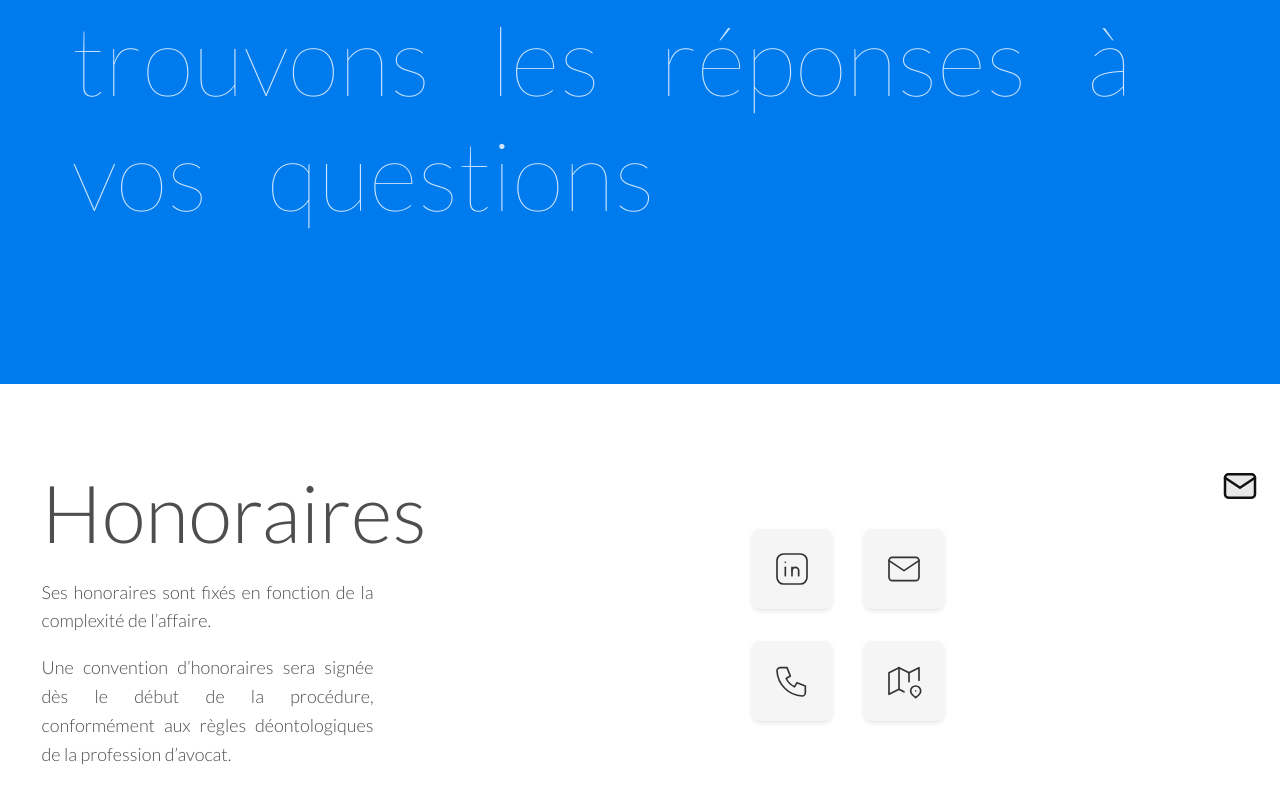
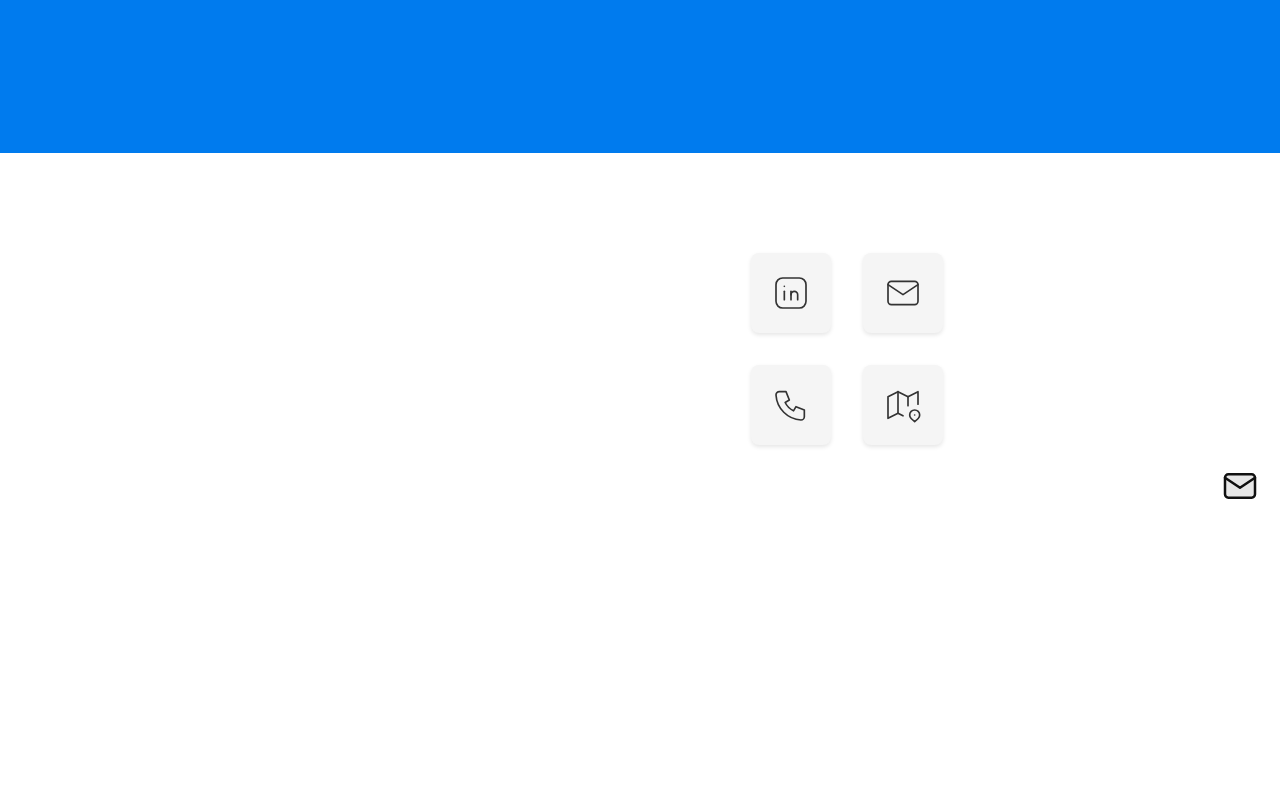
Before and after one commit to PaulMarechal/sophie_lowyer_website, a React (Vite) app: page /confidentialite in a window 1280 px wide. Shown: the part 274-1074 px from the top of the page. After the commit the page ends 819 px from the top, so only its background shows below. Built offline with nearby package versions, Linux system fonts and the light colour scheme.

Commit message:
Update confidentialité page

```diff
--- a/src/Confidentialite.jsx
+++ b/src/Confidentialite.jsx
@@ -6,8 +6,7 @@ const Honoraires = () => {
             <div style={{width: '100%', height: '100vh'}}>
                 <section className="first_section" id="a_propos_section" style={{background: '#007BEE'}}>
                     <h1 className="first_section_h1">
-                        <span>Ensemble,<br/>trouvons les réponses à vos questions</span>
-
+                        Confidentialité
                     </h1>
                     {/* <div className="background_image_sophie" ></div>
                     <div className="background_image_place_etoile"></div>
@@ -19,9 +18,9 @@ const Honoraires = () => {
                     <div className="display_text_elem_others_pages_div">
                         <div className="text_part_others_pages">
                             <div className="main_div_fourth_section">
-                                <h2 className="title_others_pages">Honoraires</h2>
-                                <p>Ses honoraires sont fixés en fonction de la complexité de l’affaire. </p>
-                                <p>Une convention d’honoraires sera signée dès le début de la procédure, conformément aux règles déontologiques de la profession d’avocat. </p>
+                                <h2 className="title_others_pages"></h2>
+                                <p></p>
+                                <p></p>
                             </div>
                         </div>
 
```
